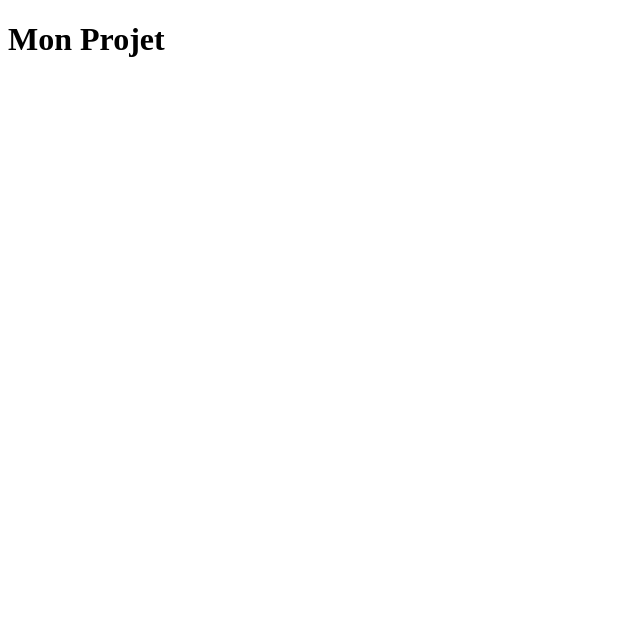
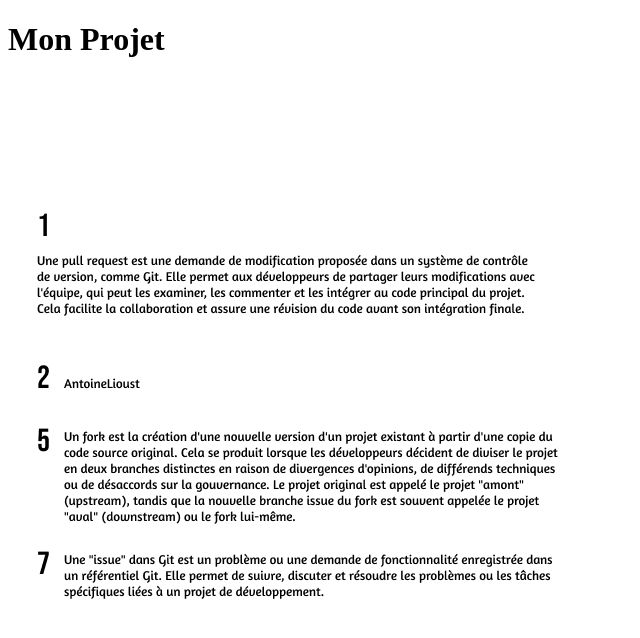
Before and after one commit to thomasrembl/mon_projet, a plain HTML site: page index.html in a window 1280 px wide. Shown: the whole page, without its empty margins (0-640 px from the left). Drawn offline with Linux system fonts and the light colour scheme.

Commit message:
intégration des réponse à l'index

```diff
--- a/index.html
+++ b/index.html
@@ -8,5 +8,6 @@
 </head>
 <body>
     <h1>Mon Projet</h1>
+    <img src="A4 - 1.png">
 </body>
 </html>
```
